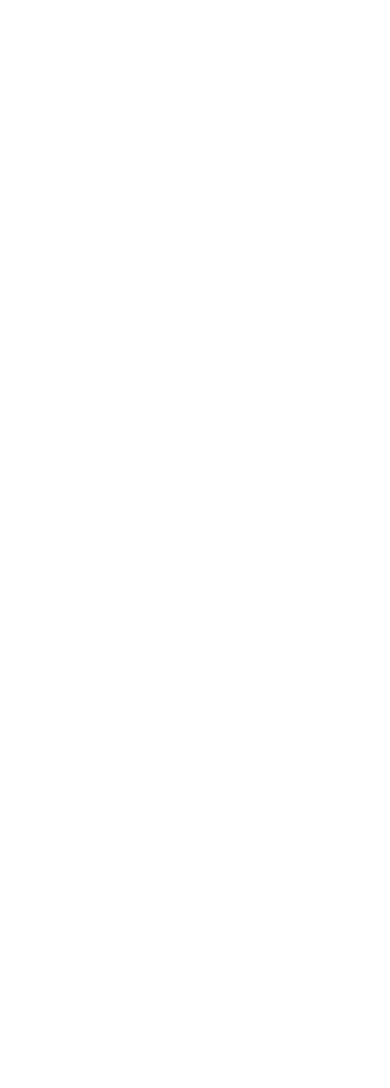
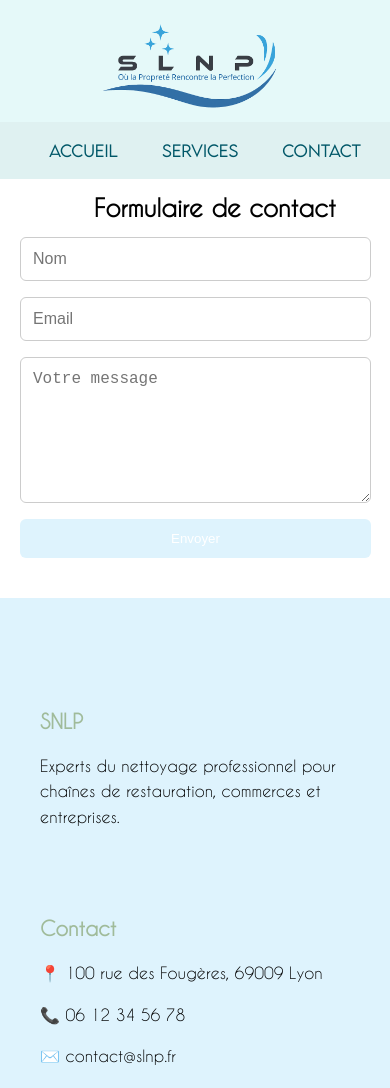
Before and after one commit to DavidCHAF/snlp, a plain HTML site: page contact.html in a window 390 px wide. Shown: the top 1088 px of the page. Before the commit the page ends 844 px from the top, so only its background shows below. Drawn offline with Linux system fonts and the light colour scheme.

Commit message:
page de contact rapide il faudra ajouter des détail c'est pas fou

```diff
--- a/contact.html
+++ b/contact.html
@@ -0,0 +1,36 @@
+<!DOCTYPE html>
+<html lang="fr">
+  <head>
+    <meta charset="UTF-8" />
+    <meta name="viewport" content="width=device-width, initial-scale=1.0" />
+    <title>Contact - SNLP</title>
+    <link rel="stylesheet" href="static/header.css" />
+    <link rel="stylesheet" href="static/style.css" />
+    <link rel="stylesheet" href="static/footer.css" />
+  </head>
+  <body>
+    <div id="header-container"></div>
+
+    <main class="contact-page">
+      <div class="contact-left">
+        <h2>Contactez-nous</h2>
+        <p>Besoin d'un devis ? Une question ?</p>
+        <p>📞 06 12 34 56 78<br />✉️ contact@slnp.fr</p>
+        <p>📍 100 rue des Fougères, 69009 Lyon</p>
+      </div>
+
+      <div class="contact-right">
+        <h3>Formulaire de contact</h3>
+        <form>
+          <input type="text" placeholder="Nom" />
+          <input type="email" placeholder="Email" />
+          <textarea placeholder="Votre message"></textarea>
+          <button type="submit" disabled>Envoyer</button>
+        </form>
+      </div>
+    </main>
+
+    <div id="footer-container"></div>
+    <script src="script.js"></script>
+  </body>
+</html>
--- a/footer.html
+++ b/footer.html
@@ -21,7 +21,6 @@
         <li><a href="index.html">Accueil</a></li>
         <li><a href="services.html">Services</a></li>
         <li><a href="contact.html">Contact</a></li>
-        <li><a href="devis.html">Demander un devis</a></li>
       </ul>
     </div>
   </div>
--- a/header.html
+++ b/header.html
@@ -2,7 +2,6 @@
   <h1><img src="img/logo.png" alt="logo" class="logo" /></h1>
   <nav class="navbar">
     <a href="index.html">Accueil</a>
-    <a href="devis.html">Devis</a>
     <a href="services.html">Services</a>
     <a href="contact.html">Contact</a>
   </nav>
--- a/static/style.css
+++ b/static/style.css
@@ -593,3 +593,123 @@ main {
     grid-column: 3;
   }
 }
+
+
+.contact-page {
+  display: flex;
+  height: 100vh;
+  width: 100%;
+  position: relative;
+  overflow: hidden;
+}
+
+.contact-left,
+.contact-right {
+  flex: 1;
+  padding: 60px 40px;
+  display: flex;
+  flex-direction: column;
+  justify-content: center;
+}
+
+.contact-left {
+  background-color: #def3fd;
+  color: #213420;
+  z-index: 1;
+}
+
+.contact-right {
+  background-color: white;
+  z-index: 1;
+}
+
+.contact-gradient {
+  position: absolute;
+  top: 0;
+  bottom: 0;
+  left: 50%;
+  width: 200px;
+  transform: translateX(-50%);
+  background: linear-gradient(to right, #def3fd, white);
+  z-index: 0;
+}
+
+.contact-right form {
+  display: flex;
+  flex-direction: column;
+  gap: 16px;
+}
+
+.contact-right input,
+.contact-right textarea {
+  padding: 12px;
+  font-size: 16px;
+  border: 1px solid #ccc;
+  border-radius: 6px;
+}
+
+.contact-right button {
+  background-color: #def3fd;
+  color: white;
+  padding: 12px;
+  border: none;
+  border-radius: 6px;
+  cursor: not-allowed;
+}
+
+@media (max-width: 768px) {
+  .contact-page {
+    flex-direction: column;
+    padding-top: 130px;
+    /* espace sous le header */
+    height: auto;
+  }
+
+  .contact-left {
+    display: none;
+    /* masque la partie coordonnées */
+  }
+
+  .contact-right {
+    width: 100%;
+    padding: 40px 20px;
+    text-align: center;
+    display: flex;
+    justify-content: center;
+  }
+
+
+  .contact-right h3 {
+    font-size: 24px;
+    margin-bottom: 16px;
+  }
+
+  .contact-right form {
+    width: 100%;
+    max-width: 90%;
+    display: flex;
+    flex-direction: column;
+    gap: 16px;
+  }
+
+  .contact-right input,
+  .contact-right textarea {
+    padding: 12px;
+    font-size: 16px;
+    border: 1px solid #ccc;
+    border-radius: 6px;
+  }
+
+  .contact-right textarea {
+    min-height: 120px;
+  }
+
+  .contact-right button {
+    background-color: #def3fd;
+    color: white;
+    padding: 12px;
+    border: none;
+    border-radius: 6px;
+    cursor: not-allowed;
+  }
+}
```
